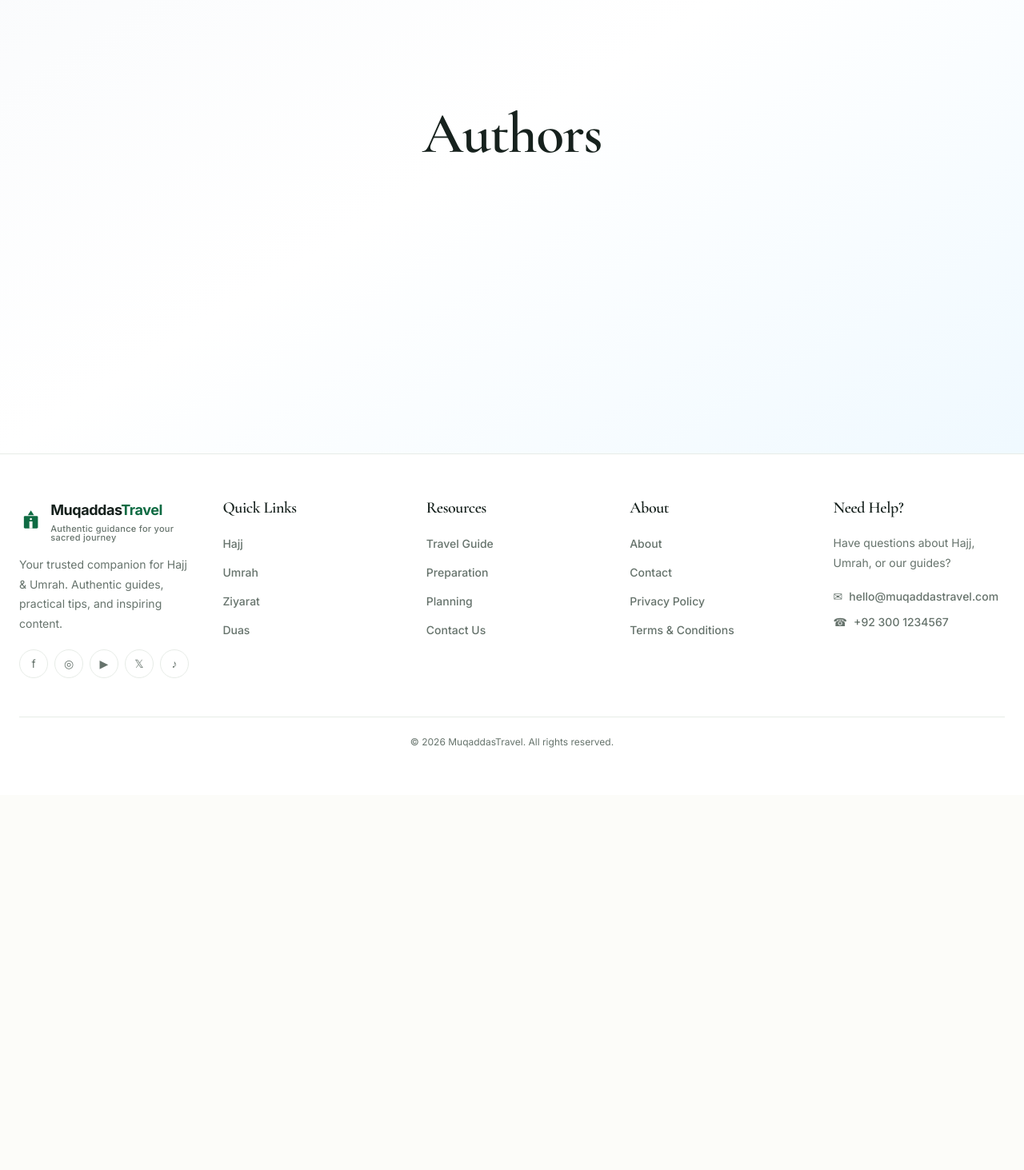
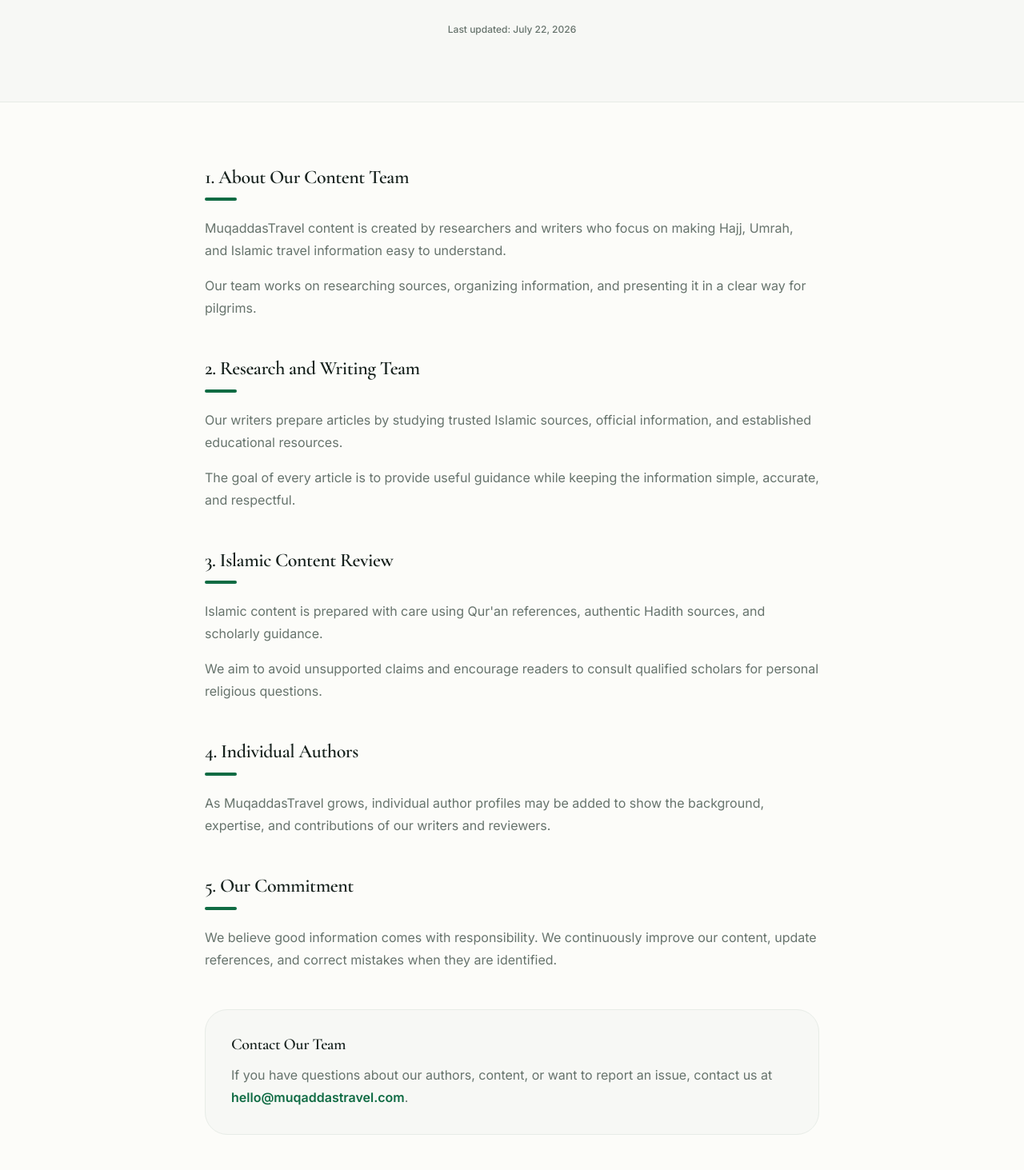
Before and after one commit to ayubliaqat/muqaddastravel, a Next.js app: page /authors in a window 1280 px wide. Shown: the part 367-1830 px from the top of the page at 80% size. Before the commit the page ends 1361 px from the top, so only its background shows below. Built offline with nearby package versions, Linux system fonts and the light colour scheme.

Commit message:
Author page added

```diff
--- a/src/app/(frontend)/authors/page.tsx
+++ b/src/app/(frontend)/authors/page.tsx
@@ -1,9 +1,133 @@
-export default function HajjPage() {
+export default function AuthorsPage() {
   return (
-    <main className="flex min-h-screen items-center justify-center bg-gradient-to-br from-slate-50 via-white to-sky-50 px-6">
-      <h1 className="text-center text-5xl font-extrabold tracking-tight text-sky-600 md:text-7xl">
-        Authors
-      </h1>
-    </main>
+    <>
+      {/* Page Header */}
+      <section className="border-b border-border bg-section">
+        <div className="container-custom py-16 text-center sm:py-20">
+          <span className="badge">Meet The Team</span>
+
+          <h1 className="mt-5 text-3xl font-bold tracking-tight text-primary sm:text-4xl md:text-5xl">
+            Authors
+          </h1>
+
+          <p className="mx-auto mt-4 max-w-2xl text-sm leading-relaxed text-secondary sm:text-base">
+            Learn who creates, researches, and reviews the content published on MuqaddasTravel.
+          </p>
+
+          <p className="mt-6 text-xs font-medium text-light">Last updated: July 22, 2026</p>
+        </div>
+      </section>
+
+      {/* Content */}
+      <section className="section-padding">
+        <div className="container-custom">
+          <div className="mx-auto max-w-3xl">
+            <div className="space-y-12">
+              {/* Introduction */}
+              <div>
+                <h2 className="text-xl font-semibold text-primary sm:text-2xl">
+                  1. About Our Content Team
+                </h2>
+
+                <div className="mt-3 h-1 w-10 rounded-full bg-brand" />
+
+                <p className="mt-5 text-sm leading-relaxed text-secondary sm:text-base">
+                  MuqaddasTravel content is created by researchers and writers who focus on making
+                  Hajj, Umrah, and Islamic travel information easy to understand.
+                </p>
+
+                <p className="mt-4 text-sm leading-relaxed text-secondary sm:text-base">
+                  Our team works on researching sources, organizing information, and presenting it
+                  in a clear way for pilgrims.
+                </p>
+              </div>
+
+              {/* Research Writers */}
+              <div>
+                <h2 className="text-xl font-semibold text-primary sm:text-2xl">
+                  2. Research and Writing Team
+                </h2>
+
+                <div className="mt-3 h-1 w-10 rounded-full bg-brand" />
+
+                <p className="mt-5 text-sm leading-relaxed text-secondary sm:text-base">
+                  Our writers prepare articles by studying trusted Islamic sources, official
+                  information, and established educational resources.
+                </p>
+
+                <p className="mt-4 text-sm leading-relaxed text-secondary sm:text-base">
+                  The goal of every article is to provide useful guidance while keeping the
+                  information simple, accurate, and respectful.
+                </p>
+              </div>
+
+              {/* Islamic Review */}
+              <div>
+                <h2 className="text-xl font-semibold text-primary sm:text-2xl">
+                  3. Islamic Content Review
+                </h2>
+
+                <div className="mt-3 h-1 w-10 rounded-full bg-brand" />
+
+                <p className="mt-5 text-sm leading-relaxed text-secondary sm:text-base">
+                  Islamic content is prepared with care using Qur&apos;an references, authentic
+                  Hadith sources, and scholarly guidance.
+                </p>
+
+                <p className="mt-4 text-sm leading-relaxed text-secondary sm:text-base">
+                  We aim to avoid unsupported claims and encourage readers to consult qualified
+                  scholars for personal religious questions.
+                </p>
+              </div>
+
+              {/* Author Pages */}
+              <div>
+                <h2 className="text-xl font-semibold text-primary sm:text-2xl">
+                  4. Individual Authors
+                </h2>
+
+                <div className="mt-3 h-1 w-10 rounded-full bg-brand" />
+
+                <p className="mt-5 text-sm leading-relaxed text-secondary sm:text-base">
+                  As MuqaddasTravel grows, individual author profiles may be added to show the
+                  background, expertise, and contributions of our writers and reviewers.
+                </p>
+              </div>
+
+              {/* Transparency */}
+              <div>
+                <h2 className="text-xl font-semibold text-primary sm:text-2xl">
+                  5. Our Commitment
+                </h2>
+
+                <div className="mt-3 h-1 w-10 rounded-full bg-brand" />
+
+                <p className="mt-5 text-sm leading-relaxed text-secondary sm:text-base">
+                  We believe good information comes with responsibility. We continuously improve our
+                  content, update references, and correct mistakes when they are identified.
+                </p>
+              </div>
+
+              {/* Contact */}
+              <div className="rounded-brand border border-border bg-section p-6 sm:p-8">
+                <h2 className="text-lg font-semibold text-primary sm:text-xl">Contact Our Team</h2>
+
+                <p className="mt-3 text-sm leading-relaxed text-secondary sm:text-base">
+                  If you have questions about our authors, content, or want to report an issue,
+                  contact us at{' '}
+                  <a
+                    href="mailto:hello@muqaddastravel.com"
+                    className="font-semibold text-brand hover:text-brand-hover"
+                  >
+                    hello@muqaddastravel.com
+                  </a>
+                  .
+                </p>
+              </div>
+            </div>
+          </div>
+        </div>
+      </section>
+    </>
   )
 }
```
